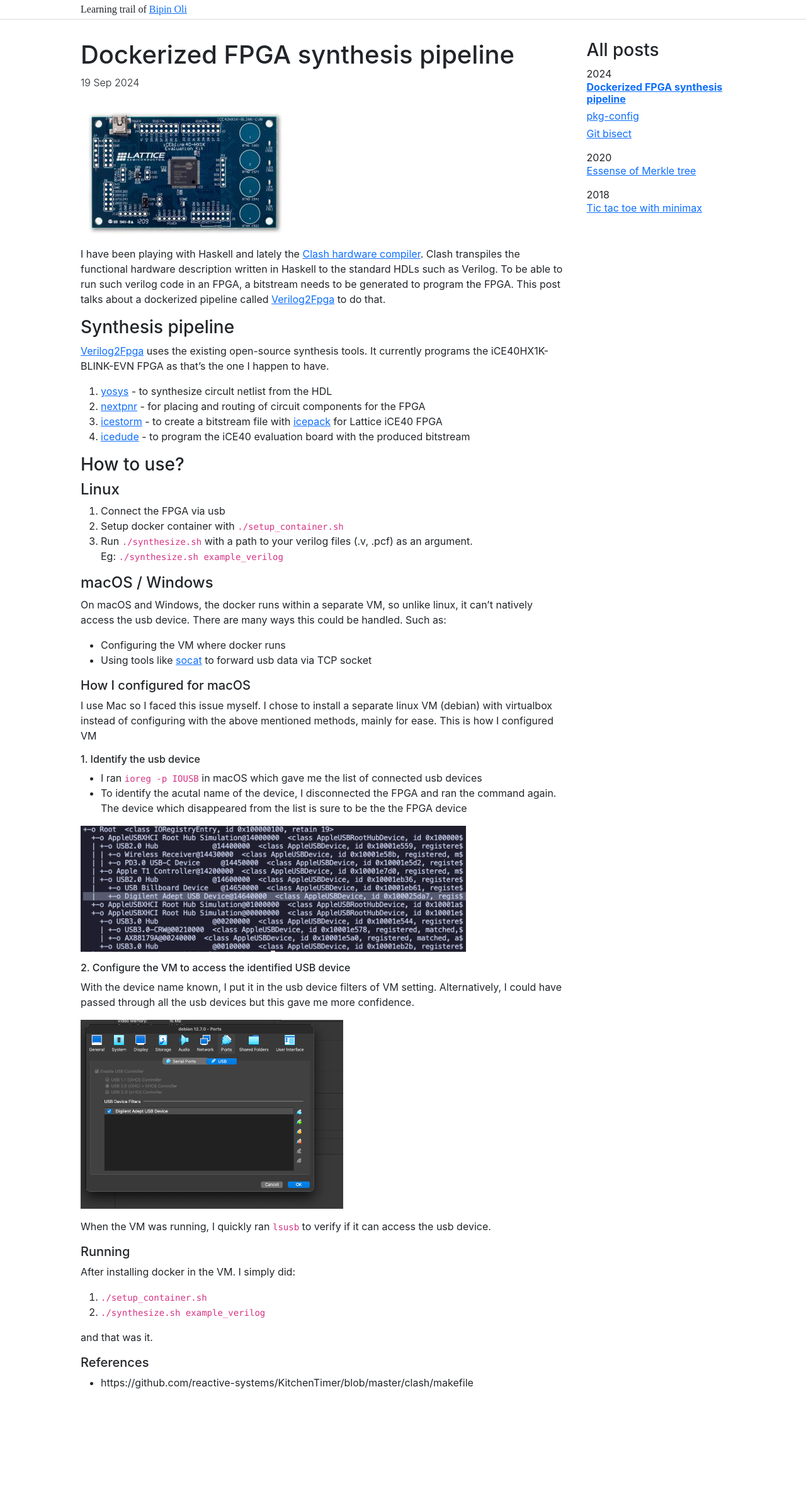
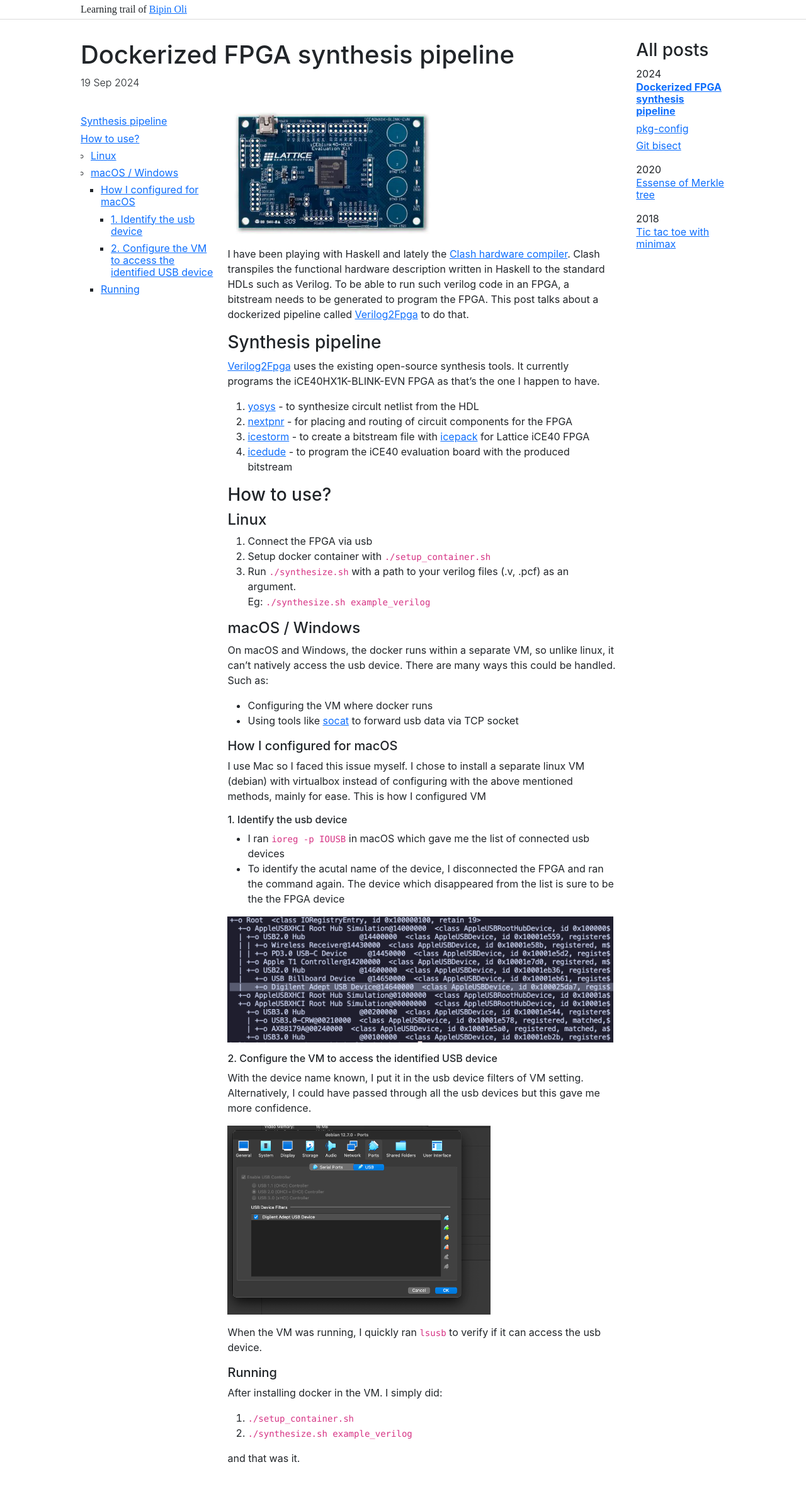
Before and after one commit to Bipinoli/bipinoli.github.io, a Jekyll site: the page built from _posts/2024-09-19-Dockerized-Verilog-to-FPGA-synthesis-pipeline.md, in a window 1280 px wide. Shown: the whole page at 63% size. Built offline with Jekyll 4.4.1, drawn with Linux system fonts in a browser that asks for light colours; the table of contents is made by our own code; before the commit the page ends 2255 px from its top, so only the background shows below that.

Commit message:
table of content

```diff
--- a/Gemfile
+++ b/Gemfile
@@ -31,3 +31,6 @@
 # Lock `http_parser.rb` gem to `v0.6.x` on JRuby builds since newer versions of the gem
 # do not have a Java counterpart.
 gem "http_parser.rb", "~> 0.6.0", :platforms => [:jruby]
+
+# table of content plugin
+gem 'jekyll-toc'
--- a/_config.yml
+++ b/_config.yml
@@ -32,6 +32,7 @@
 theme: minima
 plugins:
   - jekyll-feed
+  - jekyll-toc
 
 # Exclude from processing.
 # The following items will not be processed, by default.
--- a/_layouts/post.html
+++ b/_layouts/post.html
@@ -6,5 +6,12 @@
 <p class="page-date">{{ page.date | date_to_string }}</p>
 
 <div class="page-content">
-    {{ content }}
+  {% toc %}
+  <div class="content-with-toc">
+    {{content}}
+  </div>
 </div>
+
+<!-- <div class="page-content"> -->
+<!--     {{ content | toc }} -->
+<!-- </div> -->
--- a/_posts/2024-09-19-Dockerized-Verilog-to-FPGA-synthesis-pipeline.md
+++ b/_posts/2024-09-19-Dockerized-Verilog-to-FPGA-synthesis-pipeline.md
@@ -50,9 +51,3 @@
 2. `./synthesize.sh example_verilog`
 
 and that was it.
-
-
-
-
-##### References
-- https://github.com/reactive-systems/KitchenTimer/blob/master/clash/makefile
--- a/assets/css/style.css
+++ b/assets/css/style.css
@@ -1,5 +1,4 @@
 body {
-  box-sizing: border-box;
   font-family: -apple-system, BlinkMacSystemFont, "Segoe UI", Roboto, Helvetica, Arial, sans-serif, "Apple Color Emoji", "Segoe UI Emoji", "Segoe UI Symbol";
 }
 .top-banner {
@@ -21,7 +20,7 @@
   gap: 2rem;
 }
 .sidebar {
-  flex: 2;
+  flex: 1;
 }
 .sidebar p {
   margin: 0;
@@ -41,7 +40,7 @@
 }
 .content {
   overflow: auto;
-  flex: 7;
+  flex: 6;
 }
 .current-post {
   font-weight: bold;
@@ -51,4 +50,47 @@
 }
 .page-content {
   padding-top: 1rem;
+  display: flex;
 }
+#toc {
+  width: 60rem;
+  margin: 0;
+  margin-right: 1rem;
+  padding: 0;
+}
+#toc ul {
+  padding: 0;
+  margin: 0;
+}
+.toc-entry {
+  line-height: 1.2;
+  margin: 0.5rem 0;
+}
+.toc-h1 > ul {
+  padding-left: 1rem !important;
+}
+.toc-h2 > ul {
+  padding-left: 1rem !important;
+}
+.toc-h3 > ul {
+  padding-left: 1rem !important;
+}
+.toc-h4 > ul {
+  padding-left: 1rem !important;
+}
+.toc-h5 > ul {
+  padding-left: 1rem !important;
+}
+.to-h6 > ul {
+  padding-left: 1rem !important;
+}
+
+@media (max-width: 1080px) {
+  .page-content {
+    display: block;
+  }
+  #toc {
+    margin-bottom: 1rem;
+    border-bottom: 1px solid #eaeaea;
+  }
+}
```
Also changed, not shown: other parts of _posts/2024-09-19-Dockerized-Verilog-to-FPGA-synthesis-pipeline.md (+1 -0 lines), Gemfile.lock.
